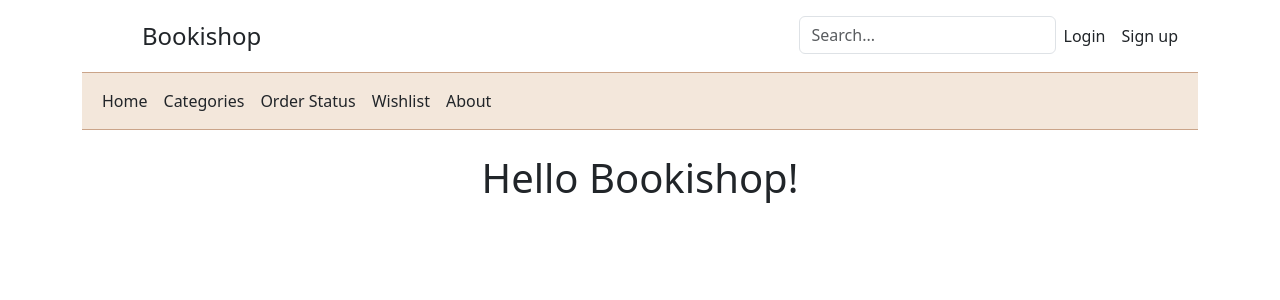
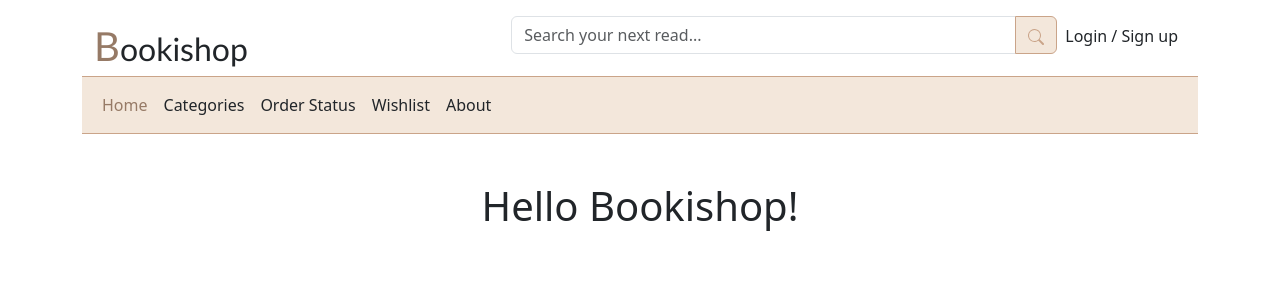
Before and after one commit to marketulinek/bookishop, a Django app: template templates/_base.html in a window 1280 px wide. Shown: the top 300 px of the page. Run offline with Django 4.2, Linux system fonts and the light colour scheme; the template is opened without the code that fills it, so the values that code supplies are empty.

Commit message:
First scratch of the homepage style

```diff
--- a/static/css/base.css
+++ b/static/css/base.css
@@ -1,9 +1,23 @@
 /* --------------------- */
 /* OVERWRITTEN BOOTSTRAP */
 /* --------------------- */
+mark, .background-book {
+    background-color: rgb(243, 231, 219);
+}
+.bookishop-logo {
+    font-family: "Gill Sans";
+}
+.nav-link.active, .color-book {
+    color: rgb(150, 122, 102) !important;
+}
+.nav-item:hover {
+    text-decoration: underline;
+}
 .border-bottom {
     border-color: rgb(202, 164, 137) !important;
 }
-.background-book {
+.btn-outline-book, .btn-outline-book:hover {
     background-color: rgb(243, 231, 219);
+    border-color: rgb(202, 164, 137);
+    color: rgb(202, 164, 137);
 }
--- a/templates/_base.html
+++ b/templates/_base.html
@@ -12,18 +12,23 @@
 </head>
 <body>
     <div class="container">
-        <header class="py-3 border-bottom">
+        <header class="pt-3 border-bottom">
         <div class="container d-flex flex-wrap justify-content-center">
-          <a href="/" class="d-flex align-items-center mb-3 mb-lg-0 me-lg-auto text-dark text-decoration-none">
-            <svg class="bi me-2" width="40" height="32"><use xlink:href="#bootstrap"/></svg>
-            <span class="fs-4">Bookishop</span>
+          <a href="{% url 'home' %}" class="d-flex align-items-center mb-3 mb-lg-0 me-lg-auto text-dark text-decoration-none">
+            <span class="fs-2 bookishop-logo"><span class="fs-1 color-book">B</span>ookishop</span>
           </a>
-          <form class="col-12 col-lg-auto mb-3 mb-lg-0">
-            <input type="search" class="form-control" placeholder="Search..." aria-label="Search">
+          <form class="col-12 col-lg-6 mb-3 mb-lg-0">
+              <div class="input-group">
+                <input type="search" class="form-control" placeholder="Search your next read..." aria-label="Search">
+                <button class="btn btn-outline-book" type="button" id="button-addon2">
+                    <svg xmlns="http://www.w3.org/2000/svg" width="16" height="16" fill="currentColor" class="bi bi-search" viewBox="0 0 16 16">
+                        <path d="M11.742 10.344a6.5 6.5 0 1 0-1.397 1.398h-.001c.03.04.062.078.098.115l3.85 3.85a1 1 0 0 0 1.415-1.414l-3.85-3.85a1.007 1.007 0 0 0-.115-.1zM12 6.5a5.5 5.5 0 1 1-11 0 5.5 5.5 0 0 1 11 0z"/>
+                    </svg>
+                </button>
+              </div>
           </form>
           <ul class="nav">
-            <li class="nav-item"><a href="#" class="nav-link link-dark px-2">Login</a></li>
-            <li class="nav-item"><a href="#" class="nav-link link-dark px-2">Sign up</a></li>
+            <li class="nav-item"><a href="#" class="nav-link link-dark px-2">Login / Sign up</a></li>
           </ul>
         </div>
         </header>
@@ -39,7 +44,7 @@
         </div>
         </nav>
     </div>
-    <main class="container">
+    <main class="container mt-5">
         {% block content %}
             <h1 class="text-center mt-4">Hello Bookishop!</h1>
         {% endblock content %}
```
Also changed, not shown: templates/home.html (+38 -0 lines).
